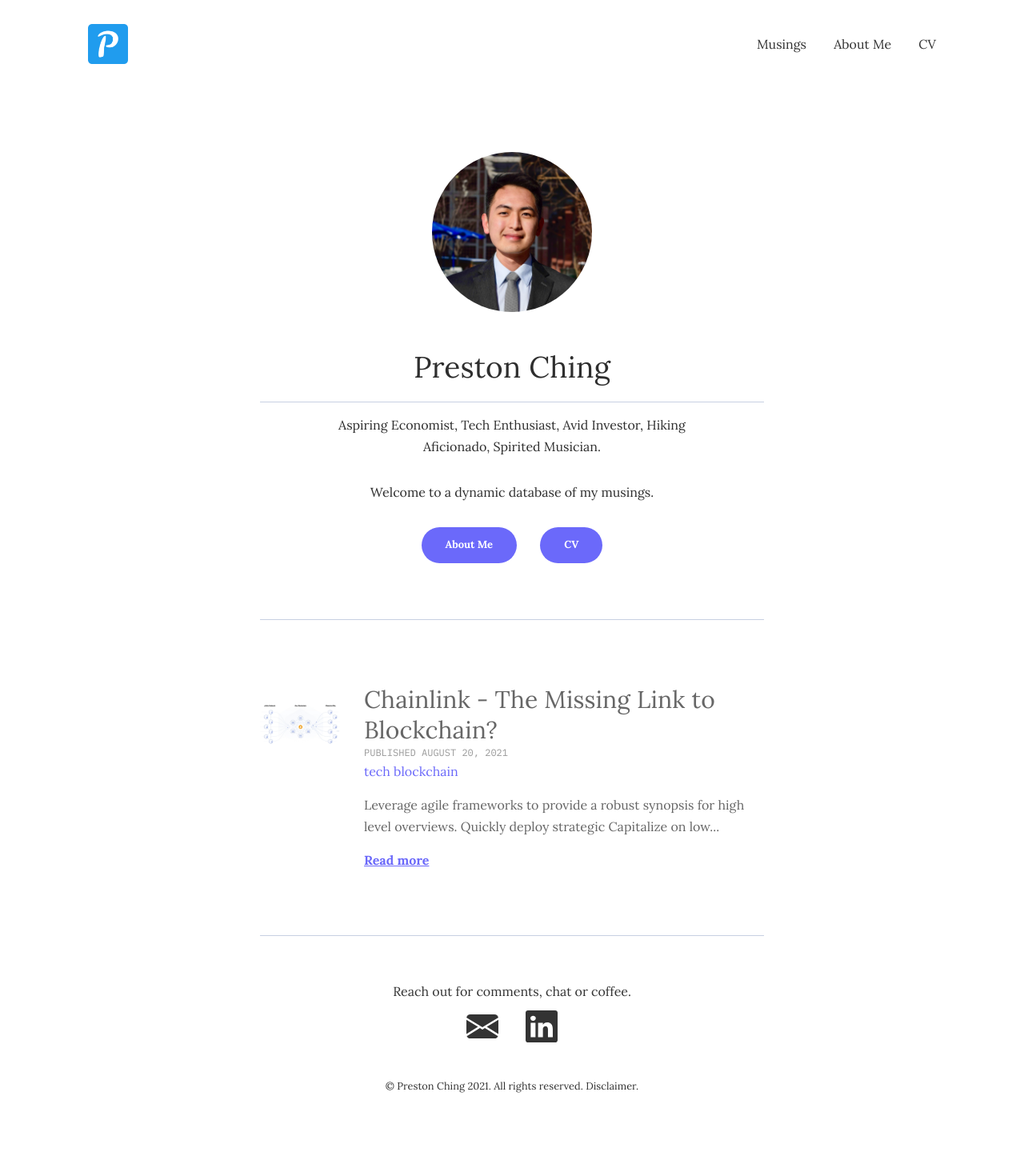
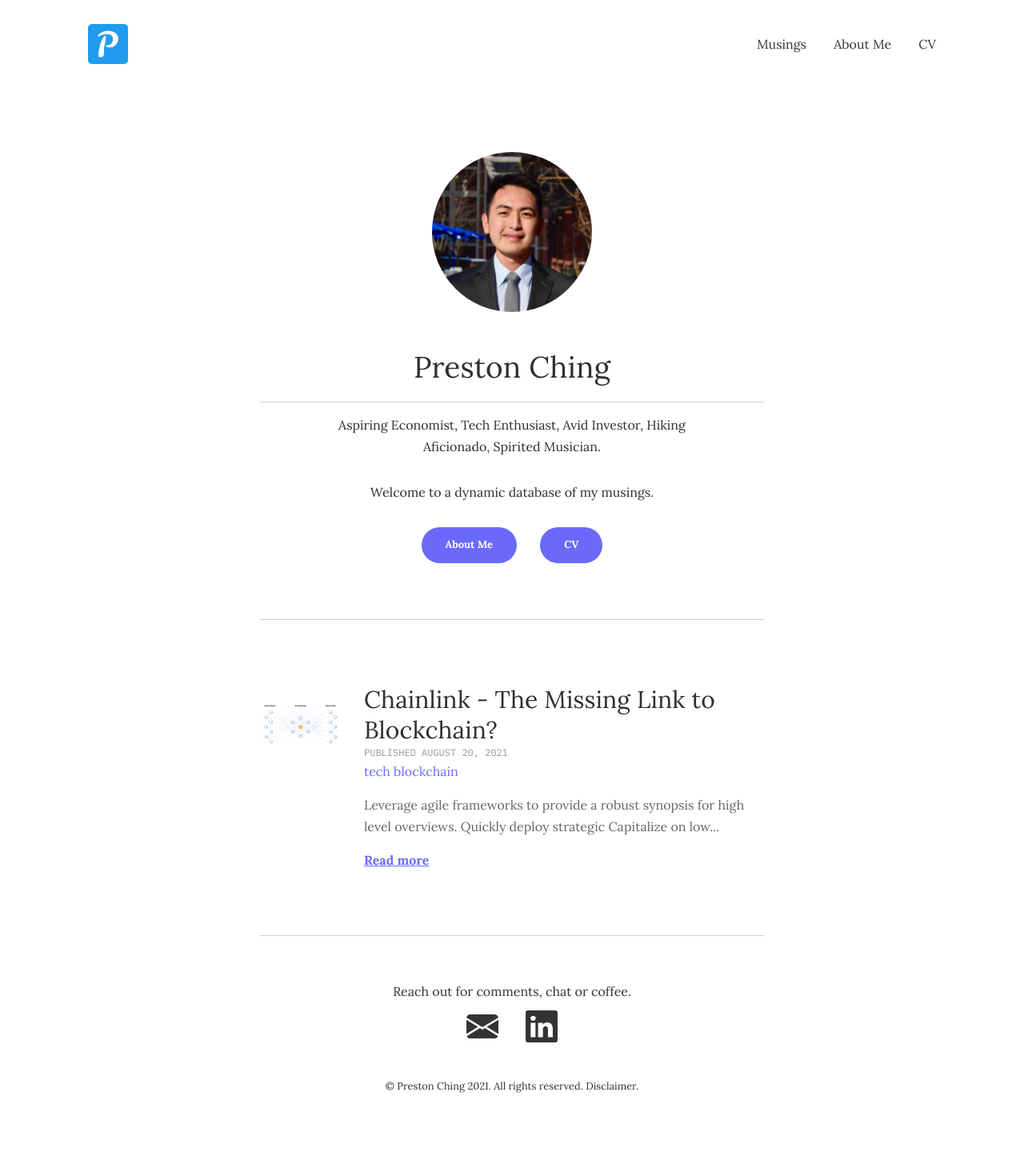
Before and after one commit to PrestonChing/prestonching.github.io, a Jekyll site: the page built from index.html, in a window 1280 px wide. Shown: the whole page at 80% size. Built offline with Jekyll 4.4.1, drawn with Linux system fonts in a browser that asks for light colours.

Commit message:
changed article title color

```diff
--- a/_sass/4-layouts/_article.scss
+++ b/_sass/4-layouts/_article.scss
@@ -29,7 +29,7 @@
     font-size: 30px;
     font-weight: 400;
     line-height: 38px;
-    color: $gray;
+    color: #2e2e2e;
     &:hover {
       color: $primary-color;
     }
```
